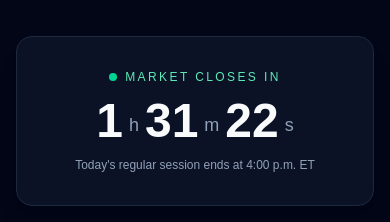
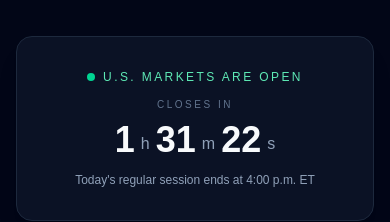
Before and after one commit to eastburnn/HowManyTradingDays, a Next.js app: page /is-the-stock-market-open in a window 390 px wide. Shown: the part 297-519 px from the top of the page. Built offline with nearby package versions, Linux system fonts and the light colour scheme.

Commit message:
Countdown: day unit and explicit open/closed status
Days segment appears for waits over 24h; the label now states market
status outright with a separate opens-in/closes-in kicker so it
stacks cleanly on mobile.

Co-Authored-By: Claude Opus 5 <noreply@anthropic.com>

```diff
--- a/components/MarketCountdown.tsx
+++ b/components/MarketCountdown.tsx
@@ -12,6 +12,7 @@ function nowET(): Date {
 type Target = {
   status: MarketStatus;
   label: string;
+  kicker: string;
   target: Date; // in ET wall-clock terms
   secondary: string;
 };
@@ -25,7 +26,8 @@ function computeTarget(): Target {
     target.setHours(status.isEarlyClose ? 13 : 16, 0, 0, 0);
     return {
       status,
-      label: "Market closes in",
+      label: "U.S. markets are open",
+      kicker: "Closes in",
       target,
       secondary: status.isEarlyClose
         ? "Today is an early-close session — trading ends at 1:00 p.m. ET"
@@ -49,7 +51,8 @@ function computeTarget(): Target {
 
   return {
     status,
-    label: "Market opens in",
+    label: "U.S. markets are closed",
+    kicker: "Opens in",
     target,
     secondary: `${why} — next session: ${dayLabel} at 9:30 a.m. ET`,
   };
@@ -89,7 +92,8 @@ export default function MarketCountdown() {
   }
 
   const { t, secondsLeft } = state;
-  const h = Math.floor(secondsLeft / 3600);
+  const d = Math.floor(secondsLeft / 86400);
+  const h = Math.floor((secondsLeft % 86400) / 3600);
   const m = Math.floor((secondsLeft % 3600) / 60);
   const s = secondsLeft % 60;
   const isOpen = t.status.isOpen;
@@ -113,18 +117,28 @@ export default function MarketCountdown() {
         </p>
       </div>
 
+      <p className="text-[10px] uppercase tracking-[0.25em] text-slate-500 -mb-1">
+        {t.kicker}
+      </p>
+
       {/* Countdown */}
       <div className="flex items-end gap-1.5 tabular-nums">
-        {h > 0 && (
+        {d > 0 && (
           <>
-            <span className="text-5xl sm:text-6xl font-semibold">{h}</span>
-            <span className="text-lg text-slate-400 mb-1.5">h</span>
+            <span className="text-4xl sm:text-6xl font-semibold">{d}</span>
+            <span className="text-base sm:text-lg text-slate-400 mb-1 sm:mb-1.5">d</span>
           </>
         )}
-        <span className="text-5xl sm:text-6xl font-semibold">{h > 0 ? pad(m) : m}</span>
-        <span className="text-lg text-slate-400 mb-1.5">m</span>
-        <span className="text-5xl sm:text-6xl font-semibold">{pad(s)}</span>
-        <span className="text-lg text-slate-400 mb-1.5">s</span>
+        {(d > 0 || h > 0) && (
+          <>
+            <span className="text-4xl sm:text-6xl font-semibold">{d > 0 ? pad(h) : h}</span>
+            <span className="text-base sm:text-lg text-slate-400 mb-1 sm:mb-1.5">h</span>
+          </>
+        )}
+        <span className="text-4xl sm:text-6xl font-semibold">{d > 0 || h > 0 ? pad(m) : m}</span>
+        <span className="text-base sm:text-lg text-slate-400 mb-1 sm:mb-1.5">m</span>
+        <span className="text-4xl sm:text-6xl font-semibold">{pad(s)}</span>
+        <span className="text-base sm:text-lg text-slate-400 mb-1 sm:mb-1.5">s</span>
       </div>
 
       <p className="text-xs text-slate-400 text-center max-w-sm">{t.secondary}</p>
```
